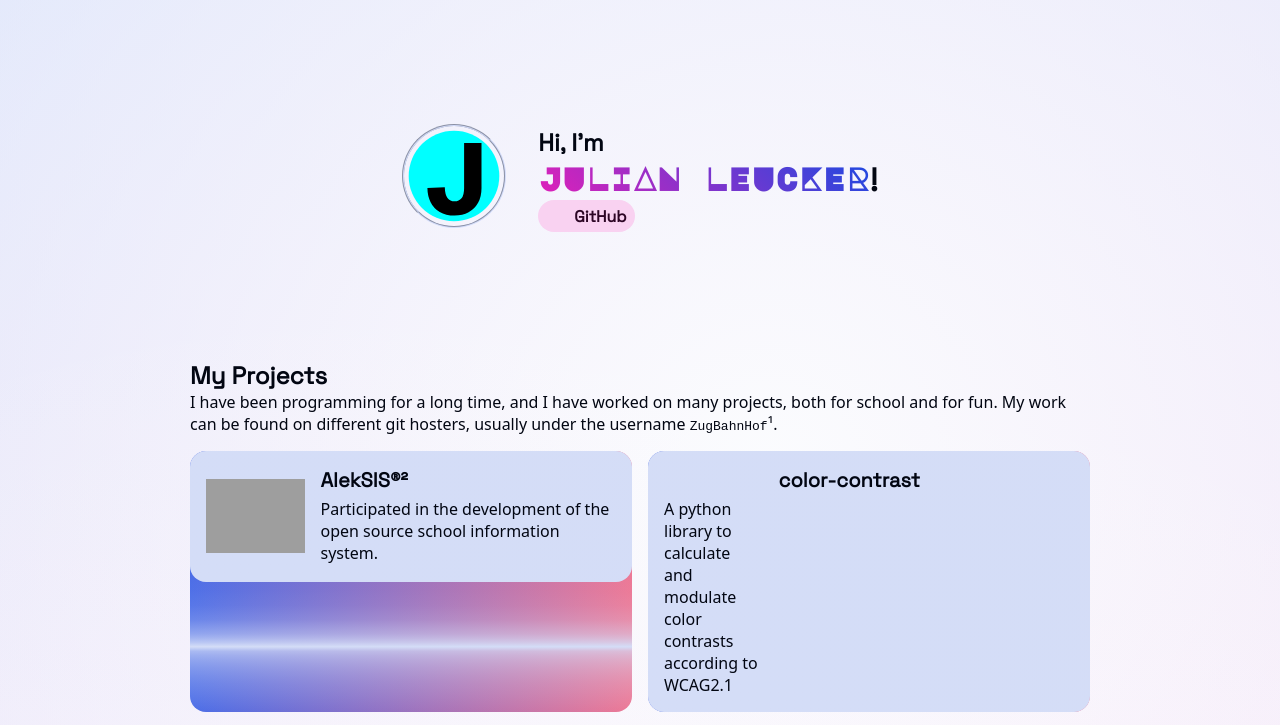
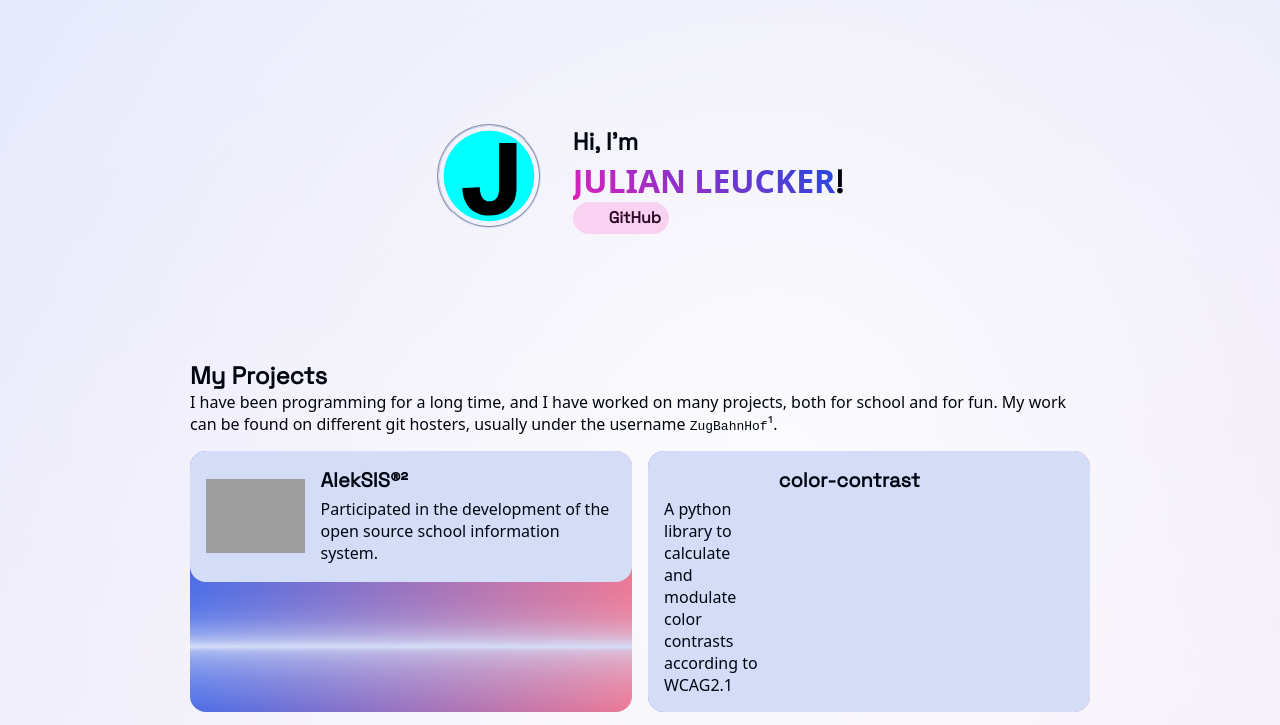
Before and after one commit to ZugBahnHof/ZugBahnHof.github.io, an Astro site: page / in a window 1280 px wide. Shown: the top 725 px of the page. Built offline with nearby package versions, Linux system fonts and the light colour scheme; Astro itself is replaced by a stand-in of ours; grey boxes are pictures that could not be loaded; some icons are missing; a web font is replaced by a local one.

Commit message:
Update name font

```diff
--- a/public/typography.css
+++ b/public/typography.css
@@ -23,11 +23,14 @@ iconify-icon {
 }
 
 #name {
-	font-family: "Major Mono Display", sans-serif;
+	font-family:
+		"Ænigma Scrawl 4 BRK", "League Spartan", "Impossibilium BRK",
+		"system-ui", sans-serif;
 	background: linear-gradient(45deg, var(--secondary-500), var(--primary-500));
 	-webkit-background-clip: text;
 	background-clip: text;
 	color: transparent;
+	text-transform: capitalize;
 }
 
 h1,
```
